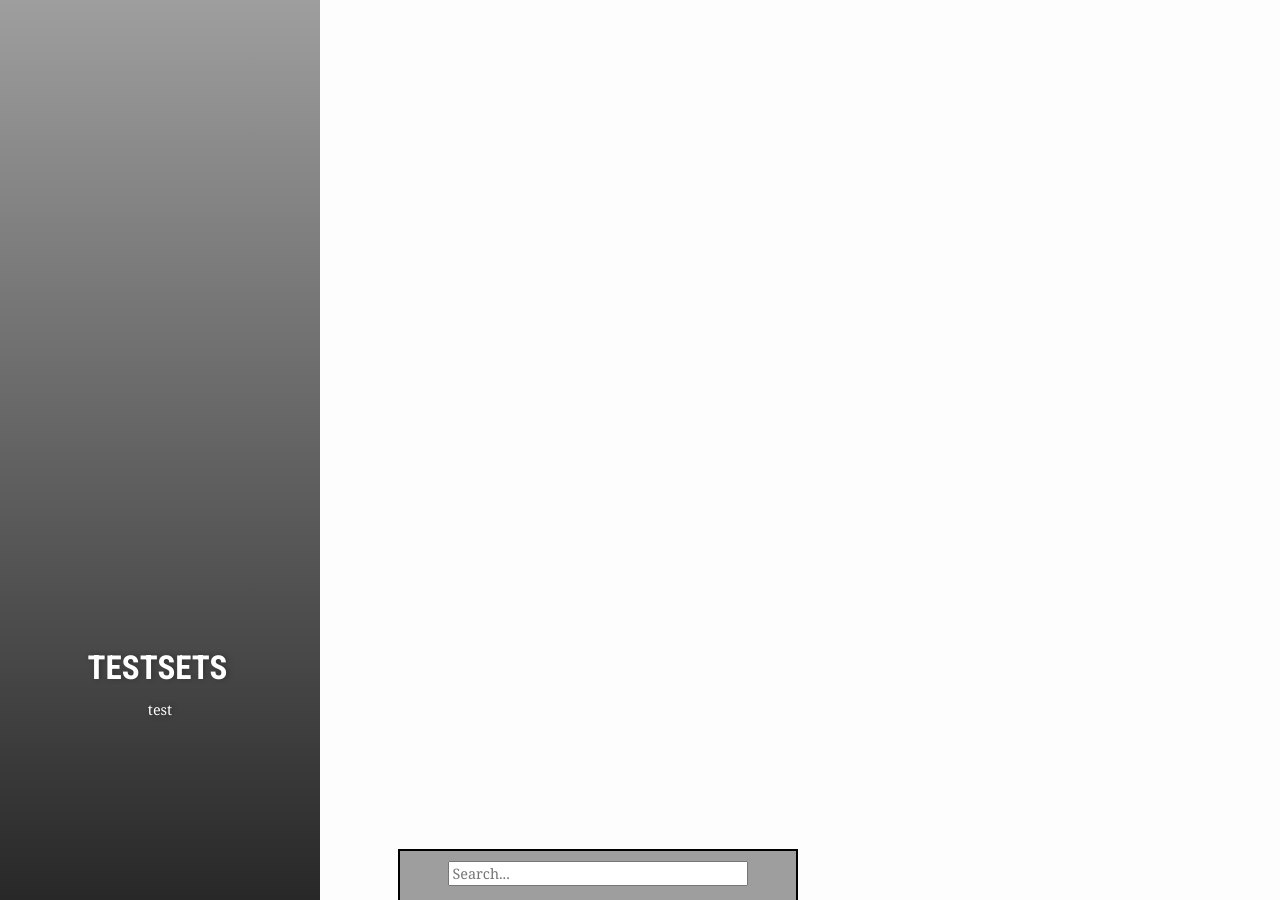
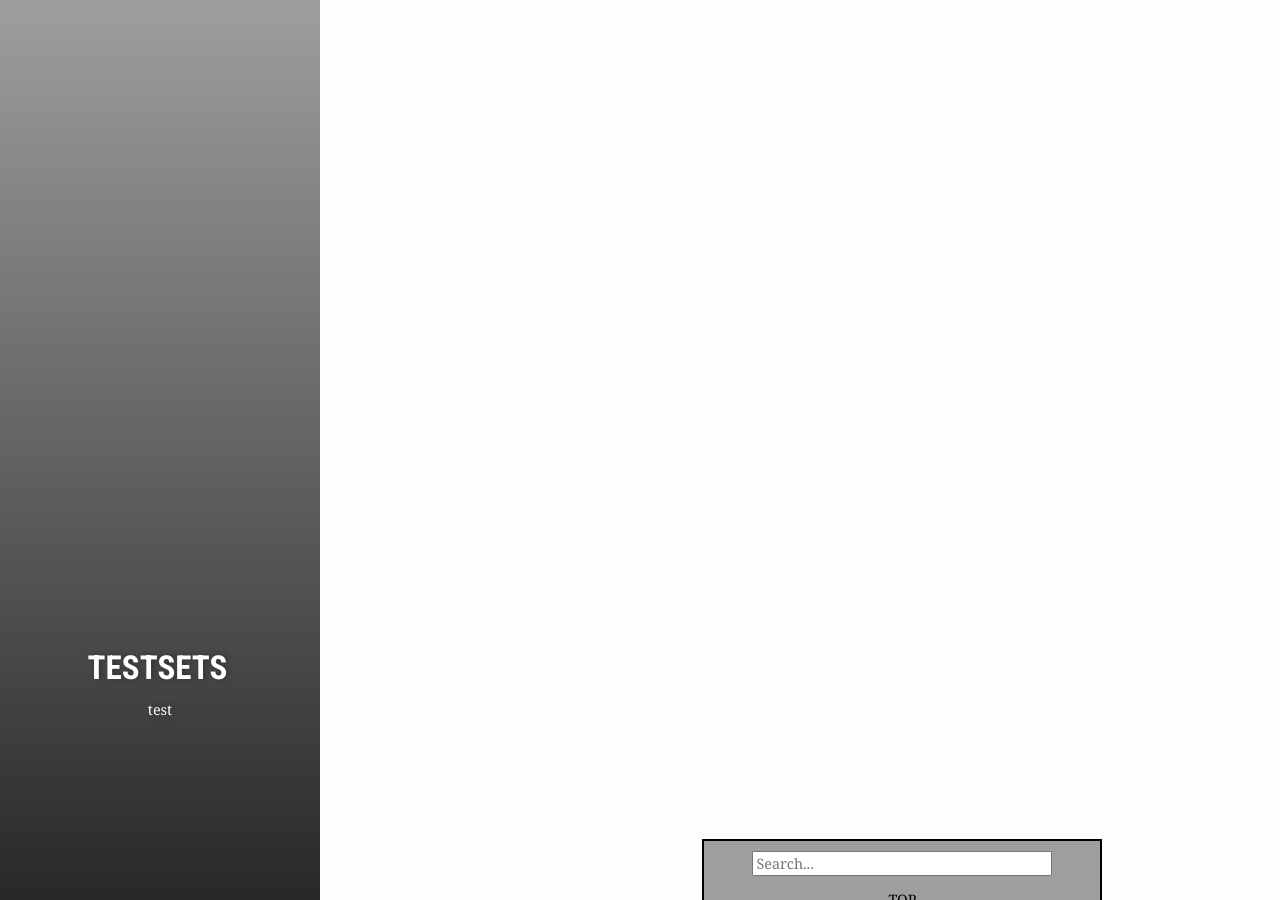
Before and after one commit to test076923/test076923.github.io, a Jekyll site: the page built from _posts/2017-10-10-ssstest.md, in a window 1280 px wide and 900 px high, scrolled down 3248 px. Built offline with Jekyll 4.4.1, drawn with Linux system fonts in a browser that asks for light colours; nearby versions of some CDN libraries; comment, search, counter and statistics services are not loaded; grey boxes are pictures that could not be loaded.

Commit message:
Update post.html

```diff
--- a/_layouts/post.html
+++ b/_layouts/post.html
@@ -21,7 +21,7 @@
 
     <!--스크롤바-->
 	<div style="position:absolute;">
-	    <div id="example2" style="position:relative; float:right; margin:0px auto;">
+	    <div id="example2" style="position:relative; float:right; left:70%;">
 			<!--검색바-->
 			<div id="search-container">
 			<center>
```
